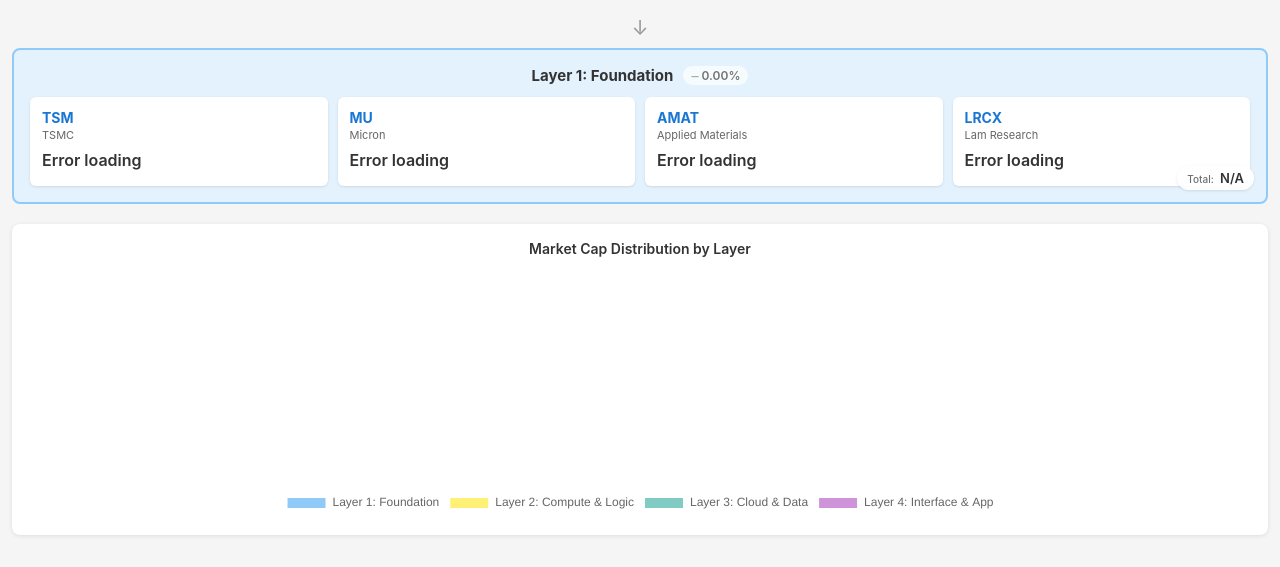
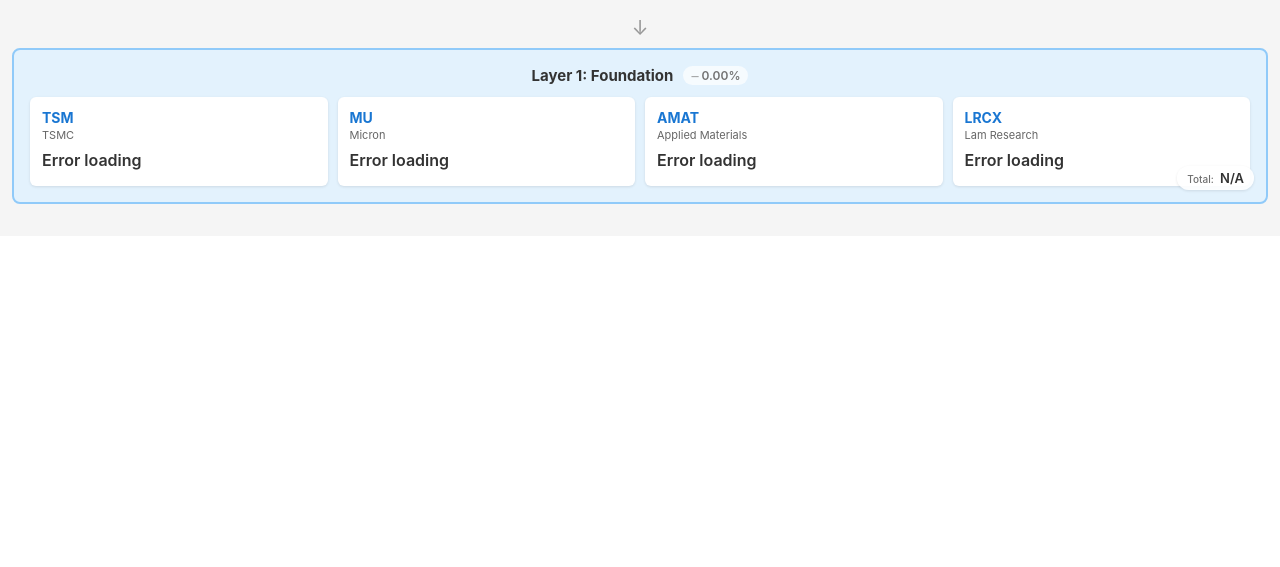
Before and after one commit to mjbernaski/AI-Stock-Stack, a Flask app: page / in a window 1280 px wide. Shown: the part 1550-2117 px from the top of the page. After the commit the page ends 1754 px from the top, so only its background shows below. Run offline with Flask 3, Linux system fonts and the light colour scheme.

Commit message:
Remove pie chart from bottom of page
The stacked bar chart now provides the same layer distribution information
in a more useful historical context.

Co-Authored-By: Claude Opus 4.5 <noreply@anthropic.com>

```diff
--- a/templates/index.html
+++ b/templates/index.html
@@ -406,17 +406,11 @@
         <div id="content">
             <div class="loading pulse">Loading stock data...</div>
         </div>
-
-        <div id="pieChartContainer" class="chart-container" style="display: none;">
-            <div class="chart-title">Market Cap Distribution by Layer</div>
-            <canvas id="pieChart" class="chart-canvas"></canvas>
-        </div>
     </div>
 
     <script>
         let updateInterval;
         let indexChart = null;
-        let pieChart = null;
         let layerRatioChart = null;
         let currentIndexData = null;
 
@@ -506,69 +500,6 @@
             });
 
             document.getElementById('chartContainer').style.display = 'block';
-        }
-
-        function renderPieChart(indexData) {
-            if (!indexData || !indexData.layers) return;
-
-            const ctx = document.getElementById('pieChart').getContext('2d');
-
-            const layerNames = {
-                'layer1': 'Layer 1: Foundation',
-                'layer2': 'Layer 2: Compute & Logic',
-                'layer3': 'Layer 3: Cloud & Data',
-                'layer4': 'Layer 4: Interface & App'
-            };
-
-            const labels = [];
-            const data = [];
-            const colors = ['#90caf9', '#fff176', '#80cbc4', '#ce93d8'];
-
-            ['layer1', 'layer2', 'layer3', 'layer4'].forEach((layerKey, index) => {
-                if (indexData.layers[layerKey]) {
-                    labels.push(layerNames[layerKey]);
-                    data.push(indexData.layers[layerKey].totalMarketCap / 1e12);
-                }
-            });
-
-            if (pieChart) {
-                pieChart.destroy();
-            }
-
-            pieChart = new Chart(ctx, {
-                type: 'pie',
-                data: {
-                    labels: labels,
-                    datasets: [{
-                        data: data,
-                        backgroundColor: colors,
-                        borderWidth: 2,
-                        borderColor: '#ffffff'
-                    }]
-                },
-                options: {
-                    responsive: true,
-                    maintainAspectRatio: true,
-                    plugins: {
-                        legend: {
-                            position: 'bottom'
-                        },
-                        tooltip: {
-                            callbacks: {
-                                label: function(context) {
-                                    const label = context.label || '';
-                                    const value = context.parsed;
-                                    const total = context.dataset.data.reduce((a, b) => a + b, 0);
-                                    const percent = ((value / total) * 100).toFixed(1);
-                                    return `${label}: $${value.toFixed(1)}T (${percent}%)`;
-                                }
-                            }
-                        }
-                    }
-                }
-            });
-
-            document.getElementById('pieChartContainer').style.display = 'block';
         }
 
         async function fetchLayerRatios() {
@@ -698,7 +629,6 @@
                 const data = await response.json();
                 currentIndexData = data.index;
                 renderIndex(data.index);
-                renderPieChart(data.index);
                 renderStocks(data.stocks);
                 updateLastUpdateTime(data.index.lastUpdated);
                 fetchHistory();
```
